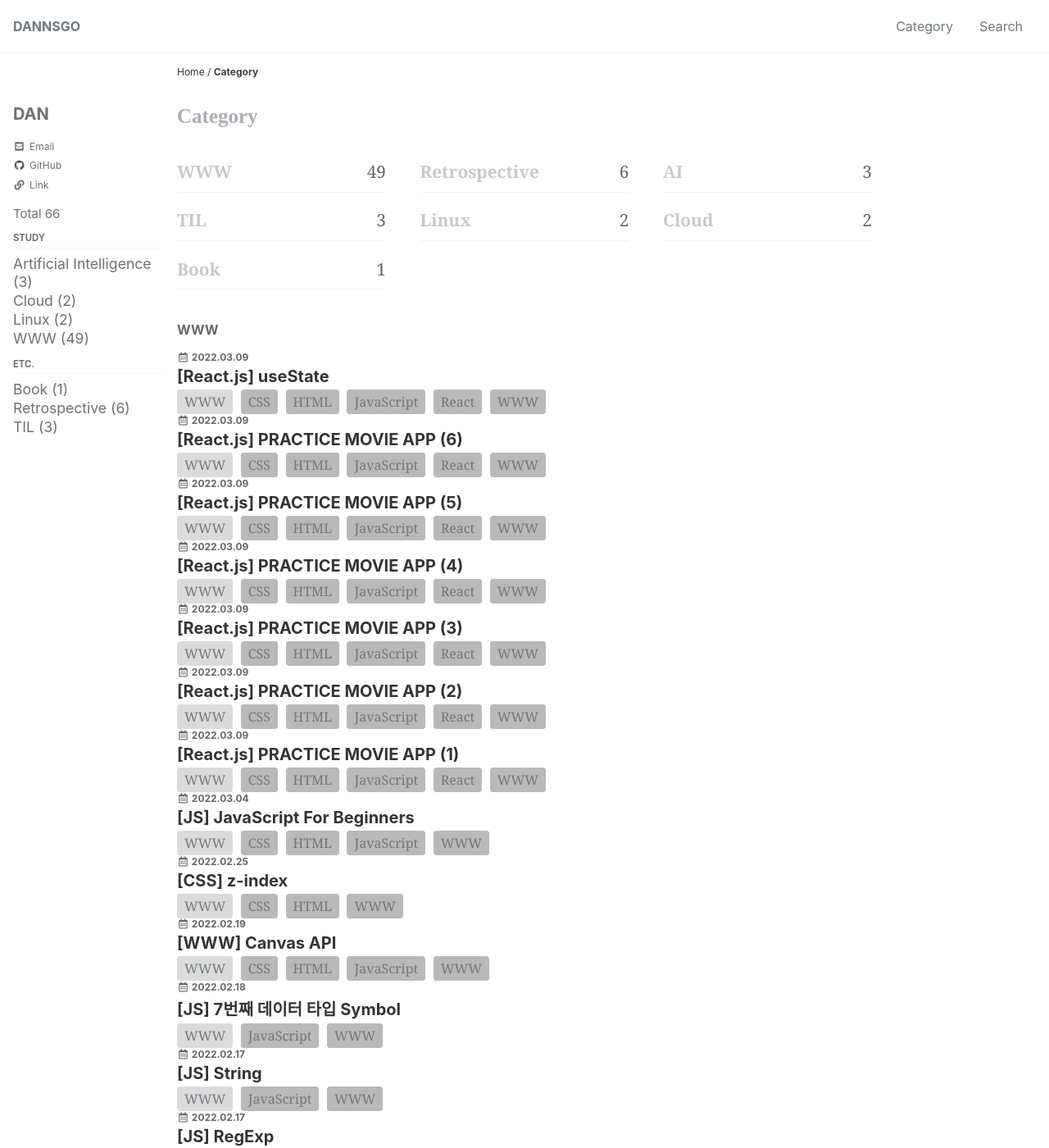
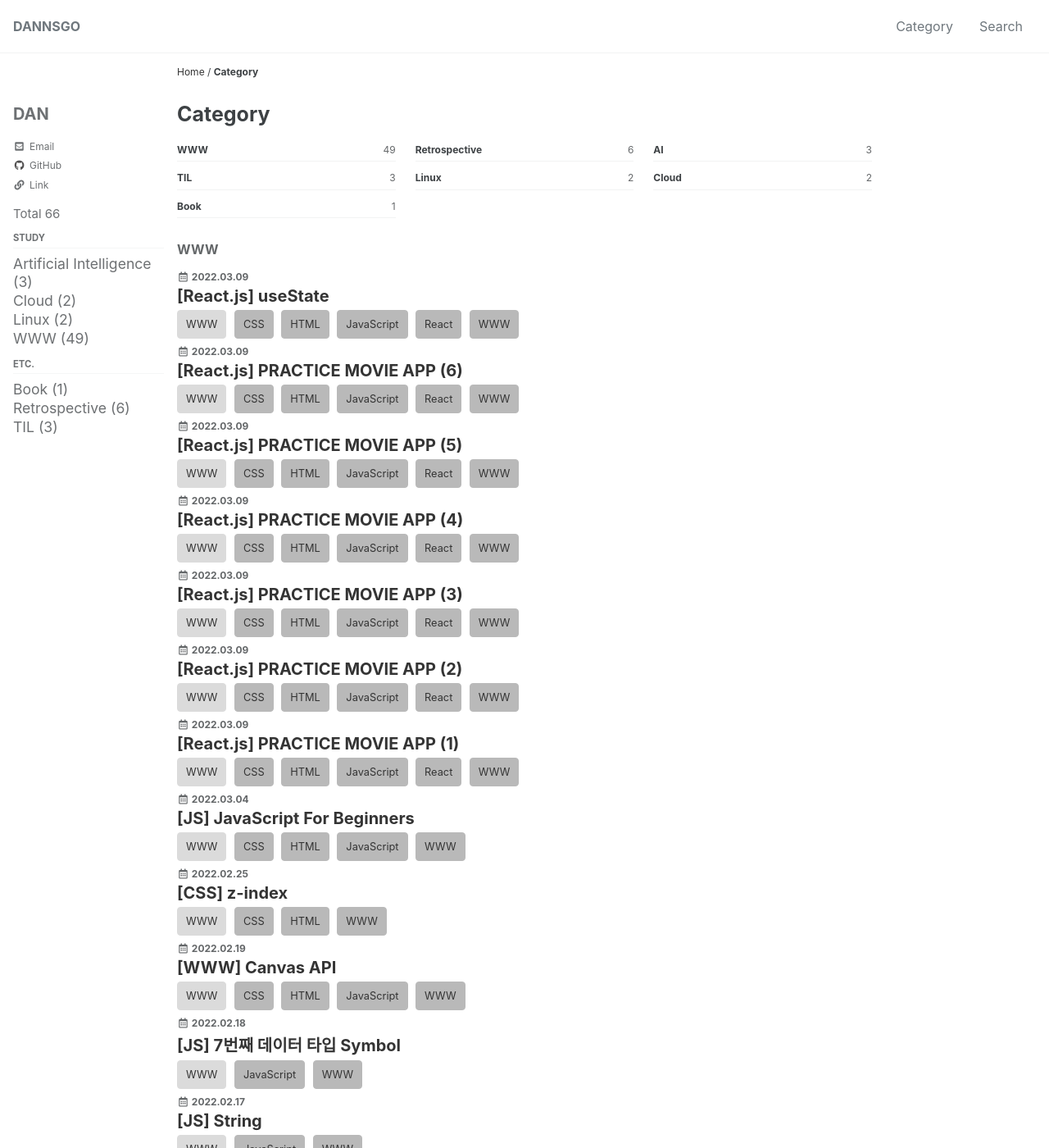
Before and after one commit to znhoon/dannsgo.github.io, a Jekyll site: the page built from _pages/cartegory-archive.md, in a window 1280 px wide and 1400 px high. Shown: the whole window at 82% size. Built offline with Jekyll 4.4.1, drawn with Linux system fonts in a browser that asks for light colours; cached includes are drawn as plain includes; some web fonts are replaced.

Commit message:
Update _page.scss

```diff
--- a/_sass/minimal-mistakes/_page.scss
+++ b/_sass/minimal-mistakes/_page.scss
@@ -69,10 +69,13 @@ body {
 }
 
 .page__title {
-  font-family: $cute;
   margin-top: 0;
-  line-height: 1.2;
-  color: mix(#fff, $primary-color, 40%);
+  line-height: 1;
+
+  a {
+    color: $text-color;
+    text-decoration: none;
+  }
 
   & + .page__meta {
     margin-top: -0.5em;
@@ -85,14 +88,17 @@ body {
 }
 
 .page__content {
-  margin-top: 20px;
-
   h2 {
     padding-bottom: 0.5em;
     border-bottom: 1px solid $border-color;
   }
 
-	h1, h2, h3, h4, h5, h6 {
+  h1,
+  h2,
+  h3,
+  h4,
+  h5,
+  h6 {
     .header-link {
       position: relative;
       left: 0.5em;
@@ -274,7 +280,7 @@ body {
 
 .page__share-title {
   margin-bottom: 10px;
-  font-size: $type-size-5;
+  font-size: $type-size-6;
   text-transform: uppercase;
 }
 
@@ -298,11 +304,16 @@ body {
 }
 
 .page__meta-title {
-  margin-top: 1px;
   margin-bottom: 10px;
-  font-size: $type-size-5;
+  font-size: $type-size-6;
+  text-transform: uppercase;
 }
 
+.page__meta-sep::before {
+  content: "\2022";
+  padding-left: 0.5em;
+  padding-right: 0.5em;
+}
 
 /*
    Page taxonomy
@@ -315,41 +326,20 @@ body {
   }
 
   strong {
-
     margin-right: 10px;
   }
 }
 
 .page__taxonomy-item-tag {
-  display: inside;
+  font-size: 0.8em;
+  display: inline-block;
   margin-right: 5px;
   margin-bottom: 8px;
-  padding: 3px 8px;
+  padding: 5px 10px;
   text-decoration: none;
   border: 1px solid #b9b9b9;
+  background-color: #b9b9b9;
   border-radius: $border-radius;
-  background-color: #b9b9b9;
-  font-family: $serif;
-  color: $primary-color;
-
-  &:hover {
-    text-decoration: none;
-    color: mix(#00adb5, $text-color, 40%); /* 커서 댈 때 색깔 */
-  }
-}
-
-.page__taxonomy-item-category {
-  display: inside;
-  margin-right: 5px;
-  margin-bottom: 8px;
-  padding: 3px 8px;
-  text-decoration: none;
-  border: 1px solid $background-color;
-  border-radius: $border-radius;
-  border: 1px solid #dbdbdb;
-  background-color: #dbdbdb;
-  font-family: $serif;
-  color: mix(#fff, $primary-color, 2%);;
 
   &:hover {
     text-decoration: none;
@@ -357,6 +347,22 @@ body {
   }
 }
 
+.page__taxonomy-item-category {
+  font-size: 0.8em;
+  display: inline-block;
+  margin-right: 5px;
+  margin-bottom: 8px;
+  padding: 5px 10px;
+  text-decoration: none;
+  border: 1px solid #dbdbdb;
+  background-color: #dbdbdb;
+  border-radius: $border-radius;
+
+  &:hover {
+    text-decoration: none;
+    color: $link-color-hover;
+  }
+}
 
 .taxonomy__section {
   margin-bottom: 2em;
@@ -395,7 +401,7 @@ body {
   grid-template-columns: repeat(2, 1fr);
   margin: 1.414em 0;
   padding: 0;
-  font-size: 1.3em;
+  font-size: 0.75em;
   list-style: none;
 
   @include breakpoint($large) {
@@ -410,10 +416,9 @@ body {
     -webkit-box-pack: justify;
     -ms-flex-pack: justify;
     justify-content: space-between;
-    color: mix(#fff, $primary-color, 60%);
+    color: inherit;
     text-decoration: none;
     border-bottom: 1px solid $border-color;
-    font-family: $serif;
   }
 }
 
@@ -421,7 +426,7 @@ body {
   display: block;
   clear: both;
   color: $muted-text-color;
-  font-size: 0.9em;
+  font-size: 0.6em;
   text-transform: uppercase;
   text-align: right;
   text-decoration: none;
@@ -525,10 +530,6 @@ body {
   }
 }
 
-.utterances {
-  max-width: 100% !important;
-}
-
 /*
    Related
    ========================================================================== */
@@ -552,17 +553,13 @@ body {
   a {
     color: inherit;
     text-decoration: none;
-
-    &:hover {
-      text-decoration: underline;
-    }
   }
 }
 
 .page__related-title {
-  margin-bottom: 20px;
+  margin-bottom: 10px;
   font-size: $type-size-6;
-  //color: #fcd14f;
+  text-transform: uppercase;
 }
 
 /*
```
Lines whose indentation alone changed are shown as unchanged.
